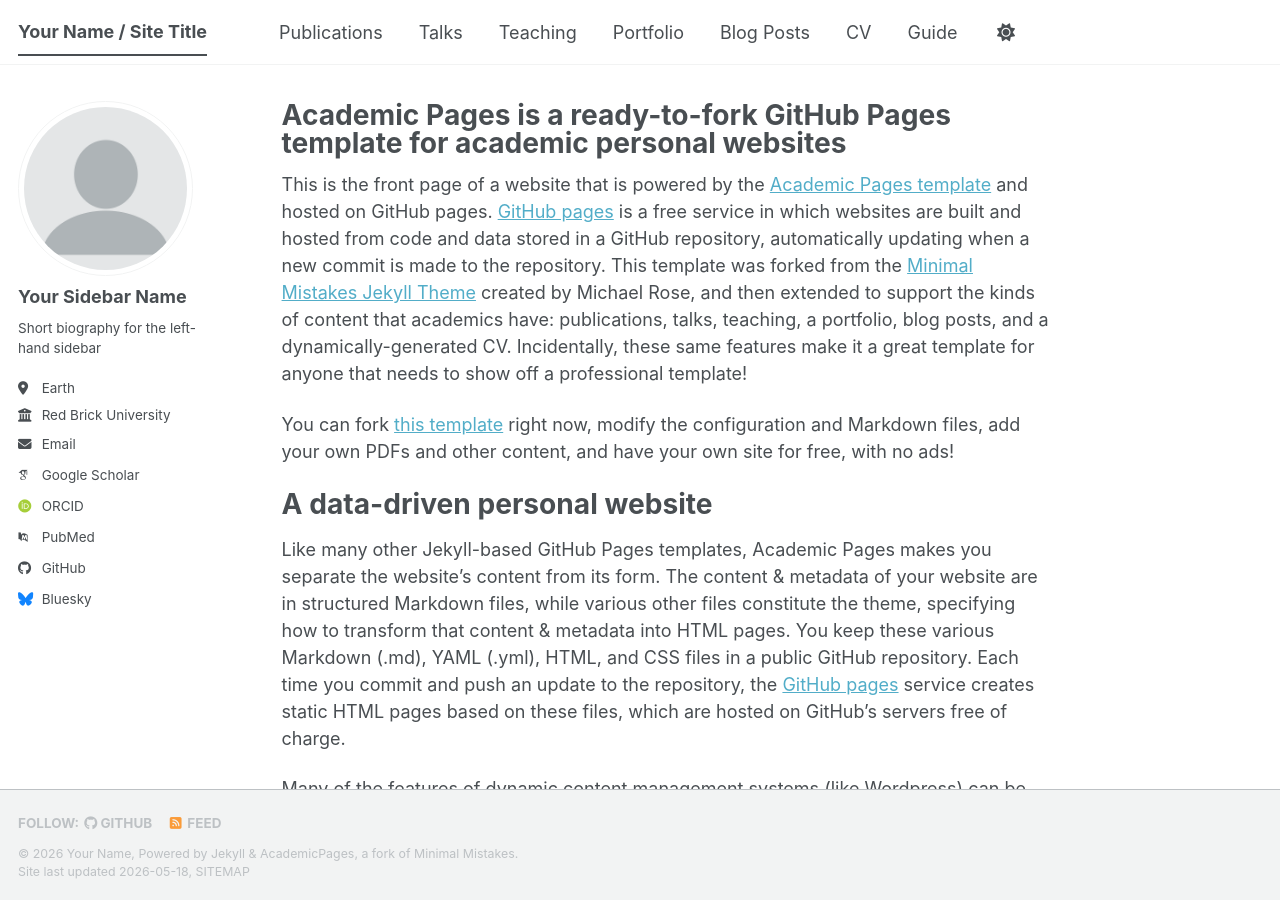
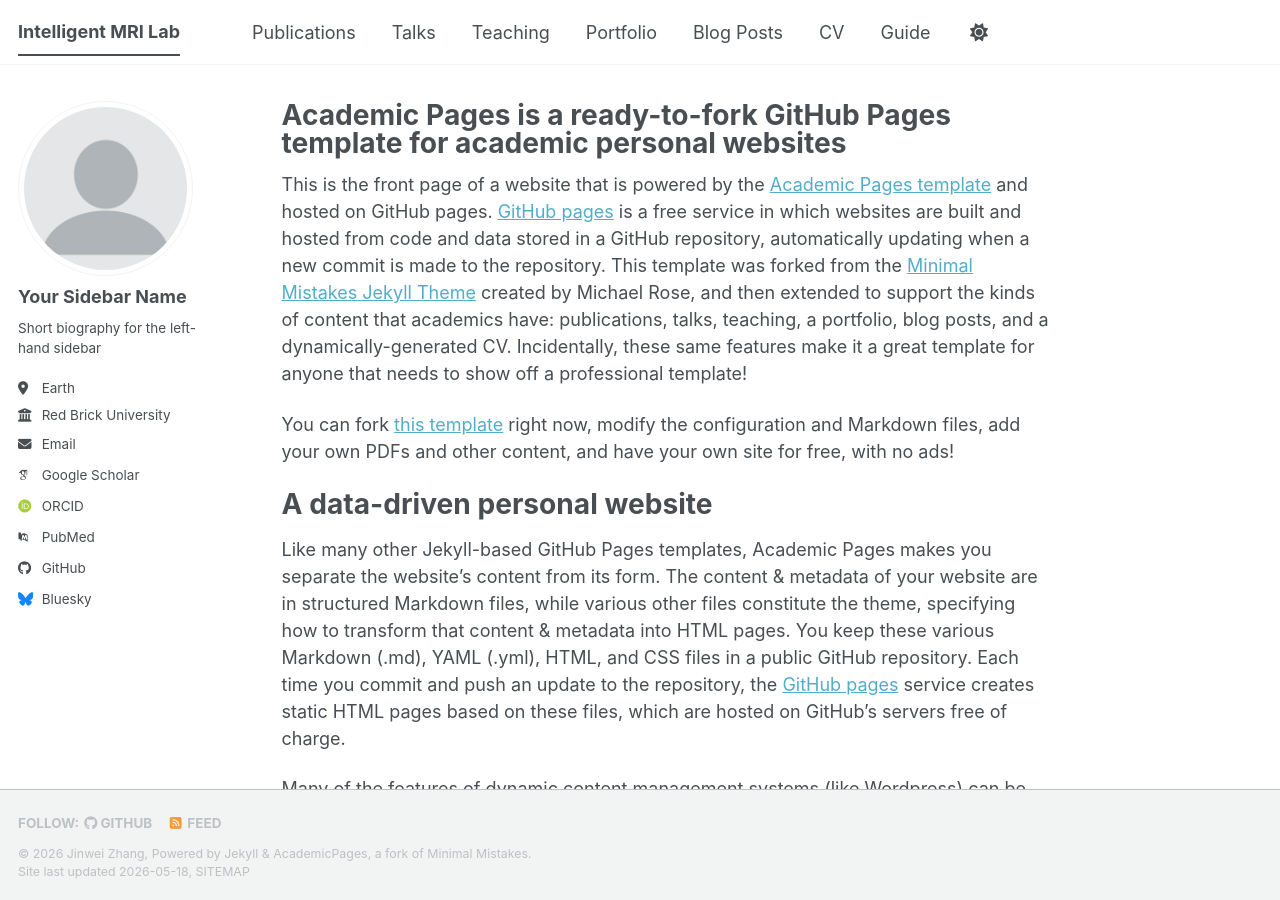
Before and after one commit to Jinwei1209/Jinwei1209.github.io, a Jekyll site: the page built from _pages/about.md, in a window 1280 px wide and 900 px high. Built offline with Jekyll 4.4.1, drawn with Linux system fonts in a browser that asks for light colours; some web fonts are replaced; a script bundle is joined from its source files by our own code; library files that are not in the unit come from our copies.

Commit message:
Update site title, author, and repository details

```diff
--- a/_config.yml
+++ b/_config.yml
@@ -9,14 +9,14 @@
 # Basic Site Settings
 locale                   : "en-US"
 site_theme               : "default" # The available themes options are "default", "air", "sunrise", "mint", "dirt" and "contrast"
-title                    : "Your Name / Site Title"
+title                    : "Intelligent MRI Lab"
 title_separator          : "-"
-name                     : &name "Your Name"
-description              : &description "Your Name's academic portfolio"   # Update this with a general description of your site, this is the default if not overridden by a page
-url                      : https://academicpages.github.io # The base hostname & protocol for your site e.g. "https://[your GitHub username].github.io",
+name                     : &name "Jinwei Zhang"
+description              : &description "AI for quantitative Magnetic Resonance Imaging and Image Analysis"   # Update this with a general description of your site, this is the default if not overridden by a page
+url                      : https://Jinwei1209.github.io # The base hostname & protocol for your site e.g. "https://[your GitHub username].github.io",
                                                            # or if you already have some other page hosted on Github then use "https://[your GitHub username].github.io/[Your Repo Name]"
 baseurl                  : "" # the subpath of your site, e.g. "/blog"
-repository               : "academicpages/academicpages.github.io"
+repository               : "Jinwei1209/Jinwei1209.github.io"
 
 # Site Author - The following control what appear as part of the author content on the side bar.
 #               If a field is blank the icon and link will not appear, otherwise it will be shown.
```
